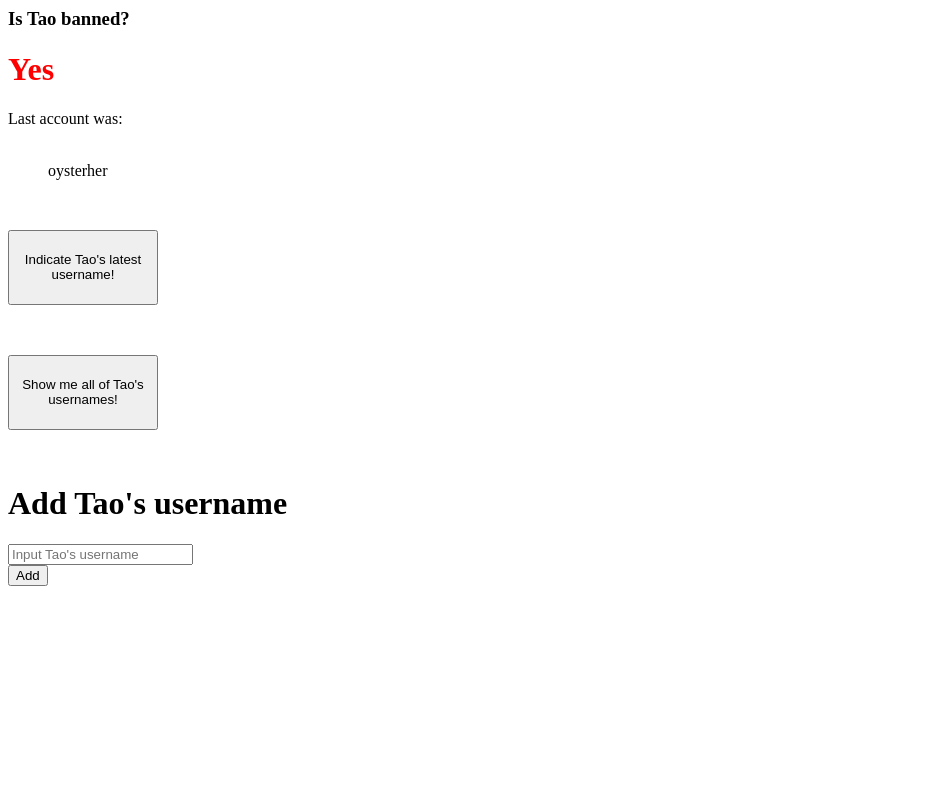
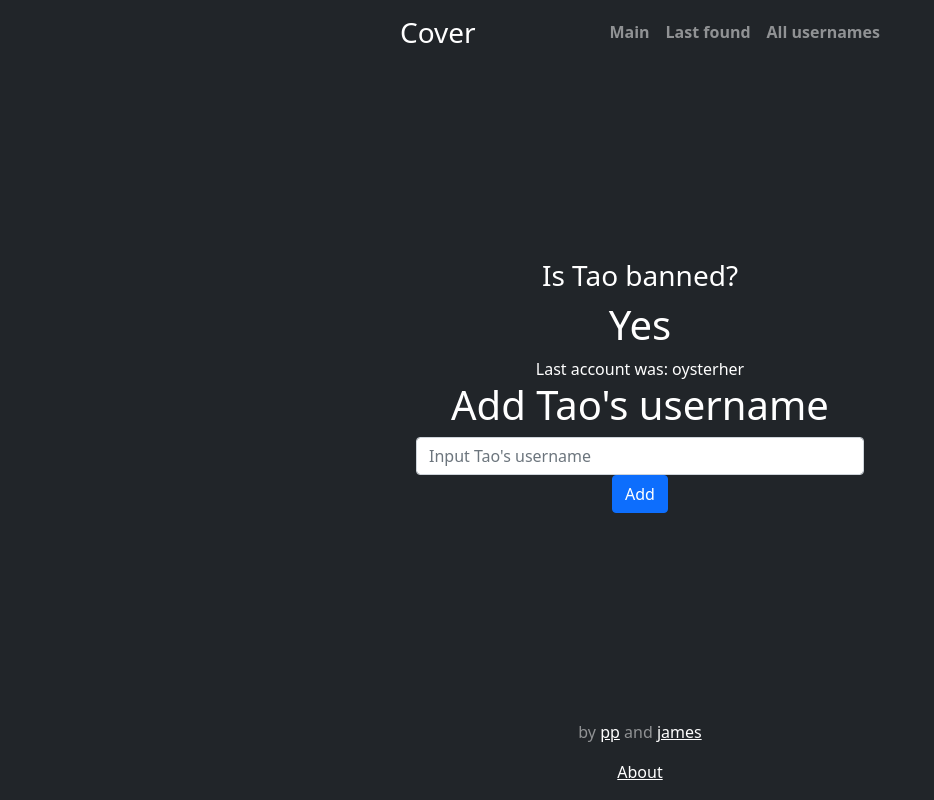
Before and after one commit to pinpingpong/istabanned, a Flask app: page / in a window 1280 px wide. Shown: the whole page, without its empty margins (0-934 px from the left). Run offline with Flask 2, Linux system fonts and the light colour scheme.

Commit message:
Added base template, and modified existing html to use base template

```diff
--- a/templates/base.html
+++ b/templates/base.html
@@ -1,19 +1,92 @@
-
 <!doctype html>
-<html lang="en">
+<html lang="en" class="h-100">
   <head>
     <meta charset="utf-8">
-    <meta name="viewport" content="width=device-width, initial-scale=1, shrink-to-fit=no">
-
-    <link rel="canonical" href="https://getbootstrap.com/docs/4.1/examples/cover/">
-
-    <link href="https://cdn.jsdelivr.net/npm/bootstrap@5.0.0-beta3/dist/css/bootstrap.min.css" rel="stylesheet" integrity="sha384-eOJMYsd53ii+scO/bJGFsiCZc+5NDVN2yr8+0RDqr0Ql0h+rP48ckxlpbzKgwra6" crossorigin="anonymous">
+    <meta name="viewport" content="width=device-width, initial-scale=1">
+    <meta name="description" content="">
+    <meta name="author" content="Mark Otto, Jacob Thornton, and Bootstrap contributors">
+    <meta name="generator" content="Hugo 0.82.0">
 
 
+
+
+
+    <!-- Bootstrap core CSS -->
+    <link href="https://cdn.jsdelivr.net/npm/bootstrap@5.0.0-beta3/dist/css/bootstrap.min.css" rel="stylesheet" integrity="sha384-eOJMYsd53ii+scO/bJGFsiCZc+5NDVN2yr8+0RDqr0Ql0h+rP48ckxlpbzKgwra6" crossorigin="anonymous">
+    <style>
+
+      /* Custom default button */
+      .btn-secondary,
+      .btn-secondary:hover,
+      .btn-secondary:focus {
+        color: #333;
+        text-shadow: none; /* Prevent inheritance from `body` */
+      }
+
+
+      /*
+      * Base structure
+      */
+
+
+      .cover-container {
+        max-width: 32em;
+      }
+
+      /*
+      * Header
+      */
+
+      .nav-masthead .nav-link {
+        padding: .25rem 0;
+        font-weight: 700;
+        color: rgba(255, 255, 255, .5);
+        background-color: transparent;
+        border-bottom: .25rem solid transparent;
+      }
+
+      .nav-masthead .nav-link:hover,
+      .nav-masthead .nav-link:focus {
+        border-bottom-color: rgba(255, 255, 255, .25);
+      }
+
+      .nav-masthead .nav-link + .nav-link {
+        margin-left: 1rem;
+      }
+
+
+
+    </style>
+
+
+    <!-- Custom styles for this template -->
   </head>
-<body>
+  <body class="d-flex h-100 text-center text-white bg-dark">
+
+<div class="cover-container d-flex w-100 h-100 p-3 mx-auto flex-column">
+  <header class="mb-auto">
+    <div>
+      <h3 class="float-md-start mb-0">Cover</h3>
+      <nav class="nav nav-masthead justify-content-center float-md-end">
+        <a class="nav-link" href=/ >Main</a>
+        <a class="nav-link active" aria-current="page" href=latest_user>Last found</a>
+        <a class="nav-link" href="tao_usernames">All usernames</a>
+      </nav>
+    </div>
+  </header>
+
+  <main class="px-3">
     {% block content %}
     {% endblock %}
-</body>
+  </main>
 
+  <footer class="mt-auto text-white-50">
+    <p> by <a href="google.com" class="text-white">pp</a> and <a href="google.com" class="text-white">james</a></p>
+    <a href="about" class="text-white">About</a>
+  </footer>
+</div>
+
+
+
+  </body>
 </html>
--- a/templates/main_page.html
+++ b/templates/main_page.html
@@ -1,22 +1,10 @@
-<!-- templates/main_page.html -->
-<html>
-  <head>
-    <title>Flask Shop</title>
-  </head>
-  <body>
+{% extends 'base.html' %}
+{% block content %}
+<div class="container-sm">
   	<h3> Is Tao banned? </h3>
-    <h1 style='color: red;'>Yes</h1>
-    <div>Last account was:</div>
-    <br>
-    <ul>{{latest_account}}</ul>
-    <br>
-    <p><a href=latest_user ><button class=grey style="height:75px;width:150px">Indicate Tao's latest username!</button></a></p>
-    <br>
-    <p><a href=tao_usernames ><button class=grey style="height:75px;width:150px">Show me all of Tao's usernames!</button></a></p>
-    <br>
-	   {% if feedback %}
-	   <p class="text-danger float-right">{{ feedback }}</p>
-	   {% endif %}
+    <h1>Yes</h1>
+  </div>
+    <div>Last account was:     {{latest_account}}</div>
     <h1>Add Tao's username</h1>
      <form action="/" method="POST">
 
@@ -27,5 +15,4 @@
         <button type="submit" class="btn btn-primary">Add</button>
 
       </form>
-  </body>
-</html>
+{% endblock %}
```
Also changed, not shown: templates/BASE2.html (added, +9 -0 lines), templates/cover.css (added, +53 -0 lines), templates/delete_user.html (+5 -7 lines), templates/latest_user.html (+6 -3 lines), templates/list_of_users.html (+11 -5 lines).
